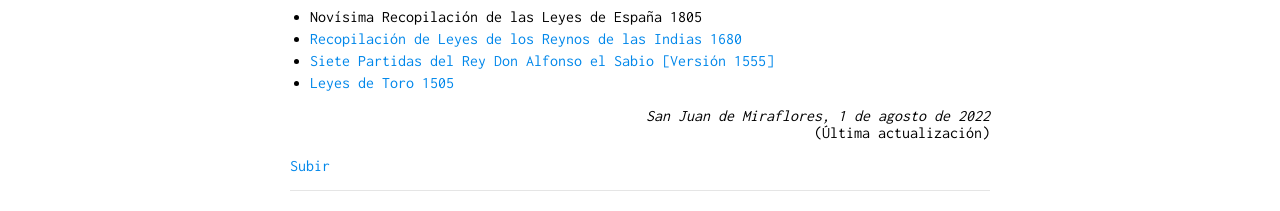
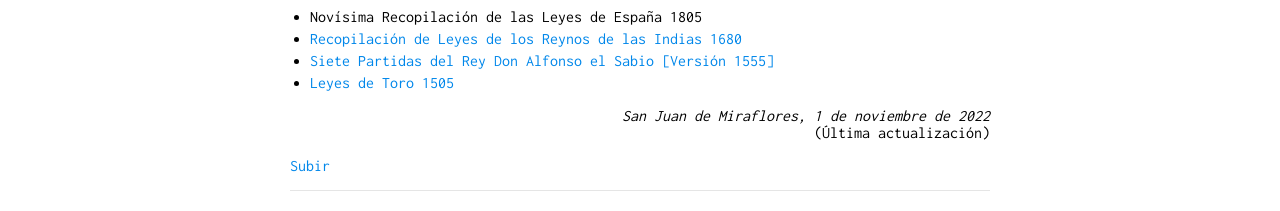
Before and after one commit to actio1680/actio1680.github.io, a Jekyll site: the page built from proyecto2/presentacion2.md, in a window 1280 px wide. Shown: the part 1975-2186 px from the top of the page. Built offline with Jekyll 4.4.1, drawn with Linux system fonts in a browser that asks for light colours; our own code applies the rules of GitHub Pages for plain Markdown files.

Commit message:
Update presentacion2.md

```diff
--- a/proyecto2/presentacion2.md
+++ b/proyecto2/presentacion2.md
@@ -55,7 +55,7 @@ Se considera tanto al Virreinato (Monarquía Hispánica), como a la República(R
 - [Leyes de Toro 1505](/leyestoro.md)
 
 <div align="right">
-<i>San Juan de Miraflores, 1 de agosto de 2022</i><br>
+<i>San Juan de Miraflores, 1 de noviembre de 2022</i><br>
 (Última actualización)
 </div>
 
```
